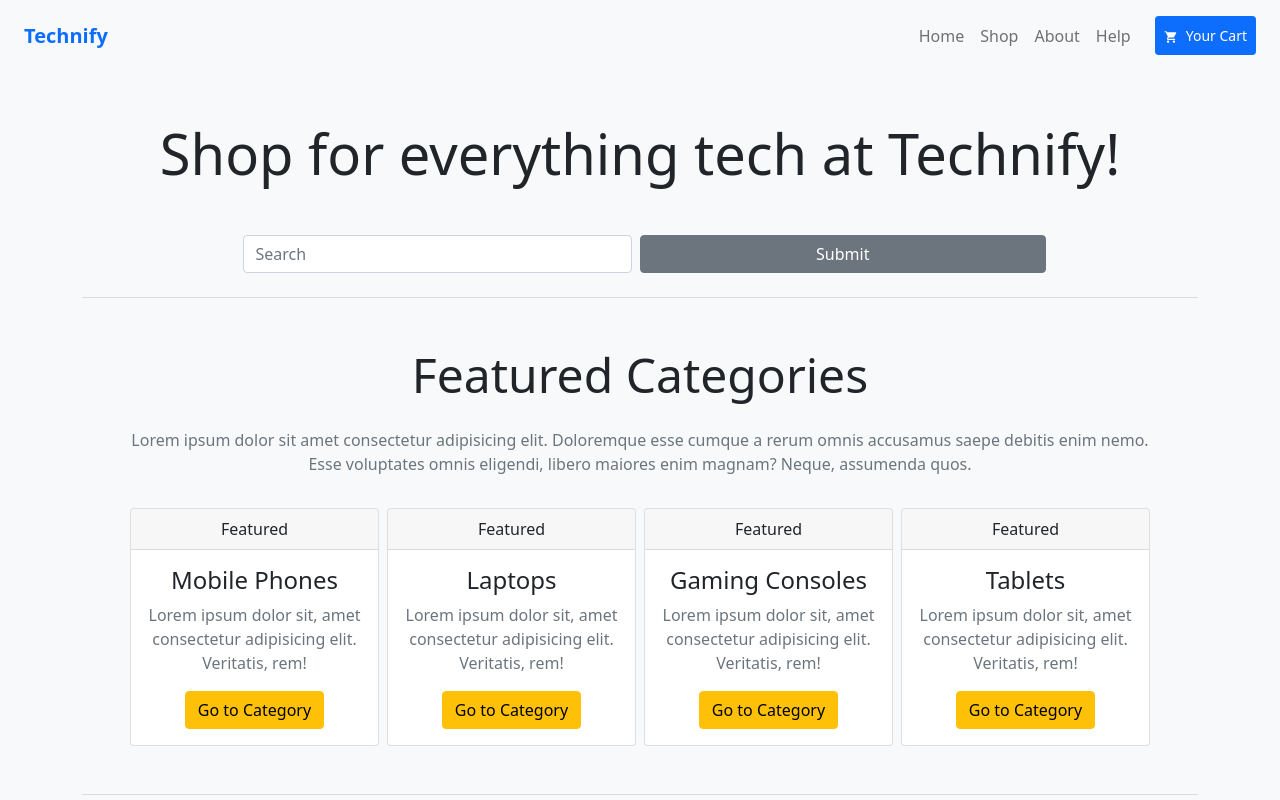
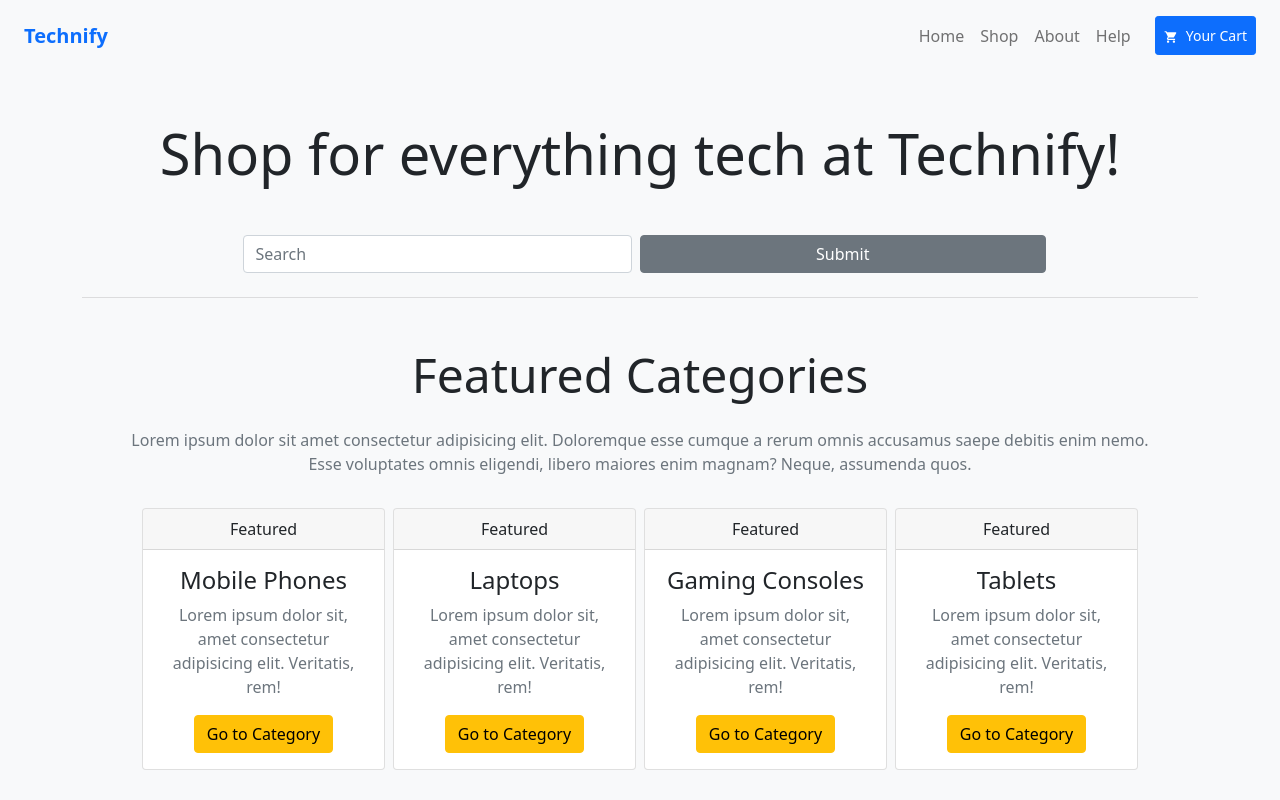
Before and after one commit to 5thDimensionalVader/technify-shop, a React (Create React App) app: page /shop in a window 1280 px wide. Shown: the top 800 px of the page. Built offline with nearby package versions, Linux system fonts and the light colour scheme.

Commit message:
technify-shop Shop > started Newsletter section

```diff
--- a/src/components/Shop/Shop.js
+++ b/src/components/Shop/Shop.js
@@ -31,7 +31,7 @@ const Shop = () => {
         </div>
 
         {/* Category Section */}
-
+        <div className="container">
           <div className="row justify-content-center g-2">
 
             <div className="col-md">
@@ -93,9 +93,11 @@ const Shop = () => {
                 </div>
               </div>
             </div>
+          </div>
+        </div>
 
-
-
+        {/* Newsletter section */}
+        <div className="container">
 
         </div>
       </div>
```
Lines whose indentation alone changed are shown as unchanged.
